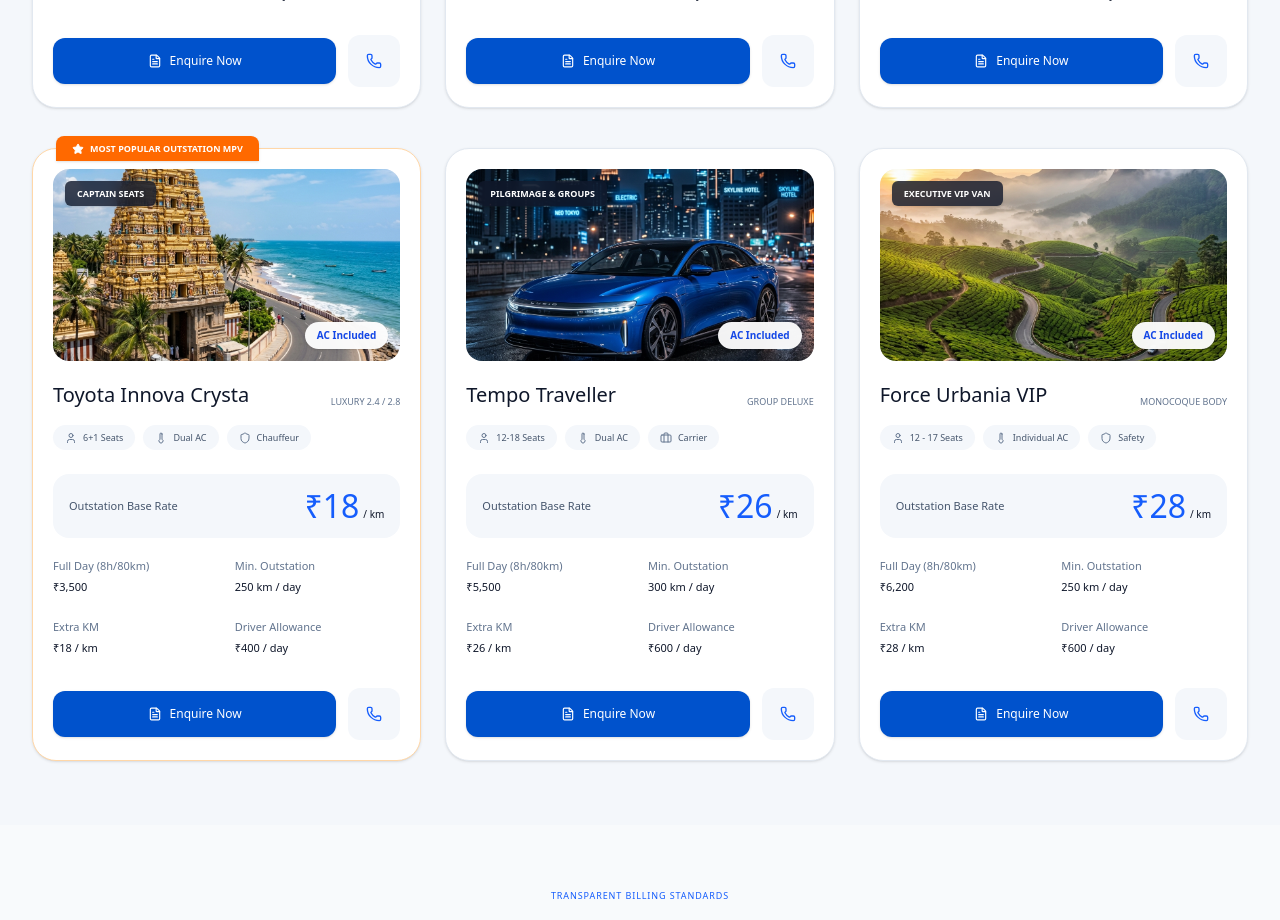
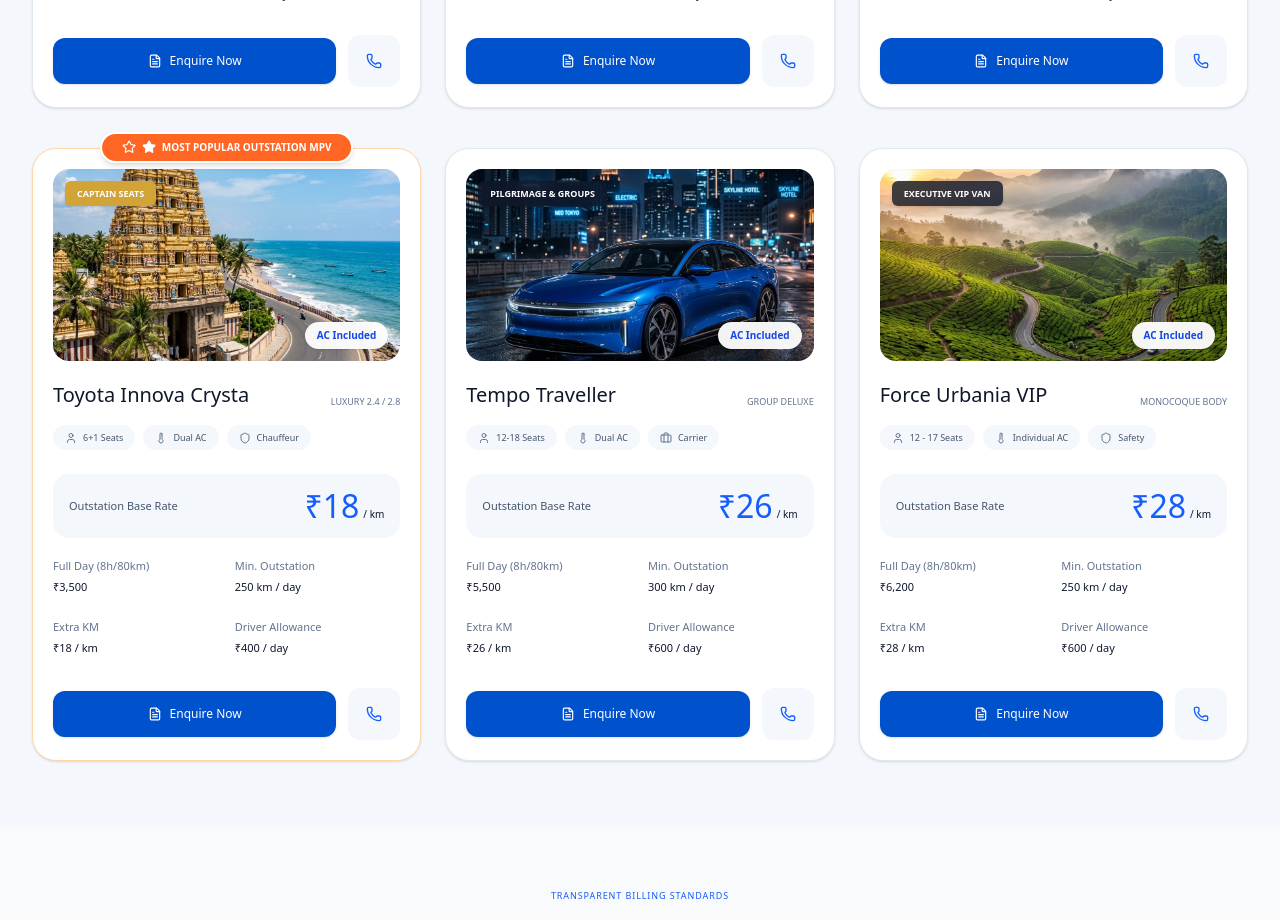
Before and after one commit to aeropeak26/Rudhran_travels, a Next.js app: page /tariff in a window 1280 px wide. Shown: the part 1480-2400 px from the top of the page. Built offline with nearby package versions, Linux system fonts and the light colour scheme.

Commit message:
Refine most popular badge shape, position, and colors

```diff
--- a/src/app/tariff/page.tsx
+++ b/src/app/tariff/page.tsx
@@ -206,8 +206,8 @@ export default function TariffPage() {
               <div key={v.id} className="relative mt-4">
                 {/* Most Popular Badge (Absolute positioned above card) */}
                 {override.mostPopular && (
-                  <div className="absolute -top-3 left-6 bg-orange-500 text-white text-[9px] font-bold uppercase px-4 py-1.5 rounded-t-lg z-30 flex items-center gap-1.5 shadow-sm">
-                    <Star className="w-3 h-3 fill-white" /> MOST POPULAR OUTSTATION MPV
+                  <div className="absolute -top-4 left-1/2 -translate-x-1/2 bg-[#ff6624] text-white text-[10px] font-bold uppercase px-5 py-1.5 rounded-full z-30 flex items-center gap-1.5 shadow-md whitespace-nowrap border-2 border-white">
+                    <Star className="w-3.5 h-3.5" /> <Star className="w-3.5 h-3.5 fill-white" /> MOST POPULAR OUTSTATION MPV
                   </div>
                 )}
 
@@ -217,7 +217,7 @@ export default function TariffPage() {
                   <div className="relative h-48 rounded-[1rem] overflow-hidden mb-5 bg-slate-100 group">
                     <Image src={v.img} alt={v.name} fill className="object-cover transition-transform duration-500 group-hover:scale-105" />
 
-                    <div className="absolute top-3 left-3 bg-[#0f172a]/80 backdrop-blur shadow-sm text-white text-[9px] font-bold px-3 py-1.5 rounded-md flex items-center gap-1.5 uppercase">
+                    <div className={`absolute top-3 left-3 shadow-sm text-white text-[9px] font-bold px-3 py-1.5 rounded-md flex items-center gap-1.5 uppercase ${override.mostPopular ? 'bg-[#d2a336]' : 'bg-[#0f172a]/80 backdrop-blur'}`}>
                       {override.badge}
                     </div>
 
```
